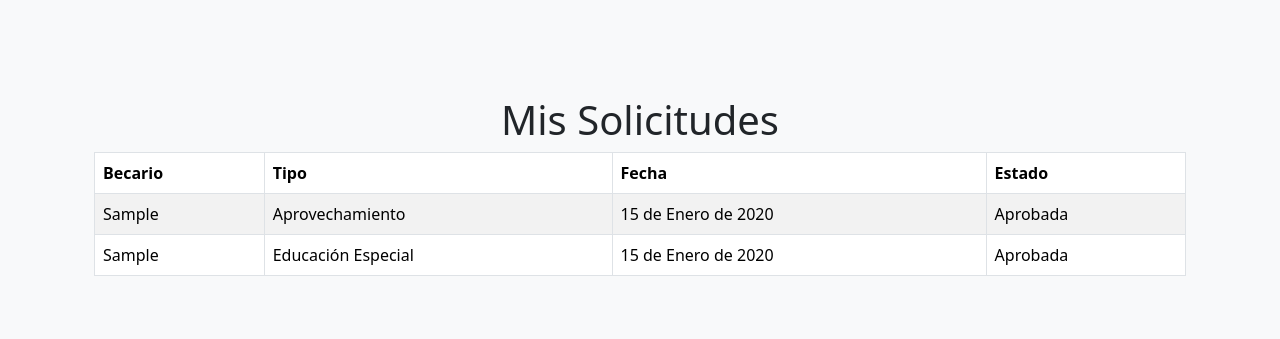
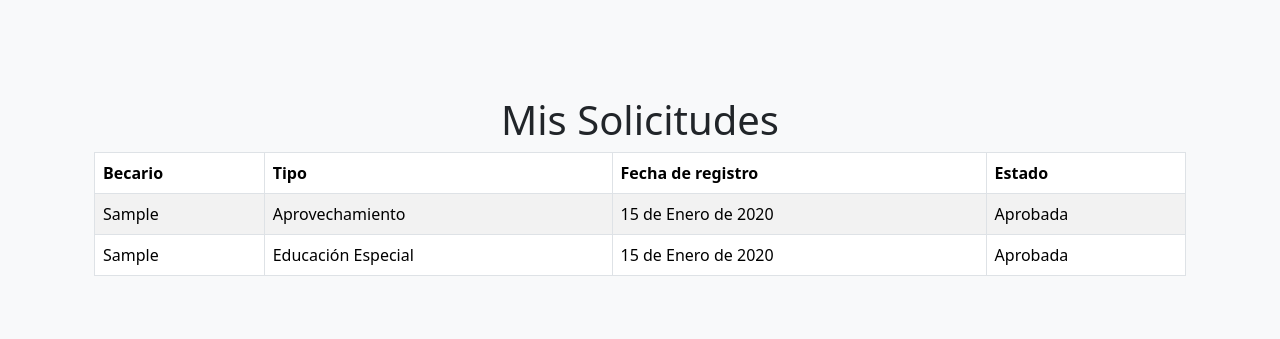
Before and after one commit to ksobrenat32/scholarships-db, a Django app: page /becas/ver_solicitudes/ in a window 1280 px wide. Shown: the part 56-395 px from the top of the page. Run offline with Django 5.2, Linux system fonts and the light colour scheme; a user stored in the database is signed in; tables that the repository leaves empty hold one stand-in row (values such as "Sample post"); some libraries are stand-ins or nearby versions.

Commit message:
Add " de registro" to a fecha field

```diff
--- a/main/templates/ver_solicitudes.html
+++ b/main/templates/ver_solicitudes.html
@@ -8,7 +8,7 @@
             <tr>
                 <th>Becario</th>
                 <th>Tipo</th>
-                <th>Fecha</th>
+                <th>Fecha de registro</th>
                 <th>Estado</th>
             </tr>
         </thead>
```
